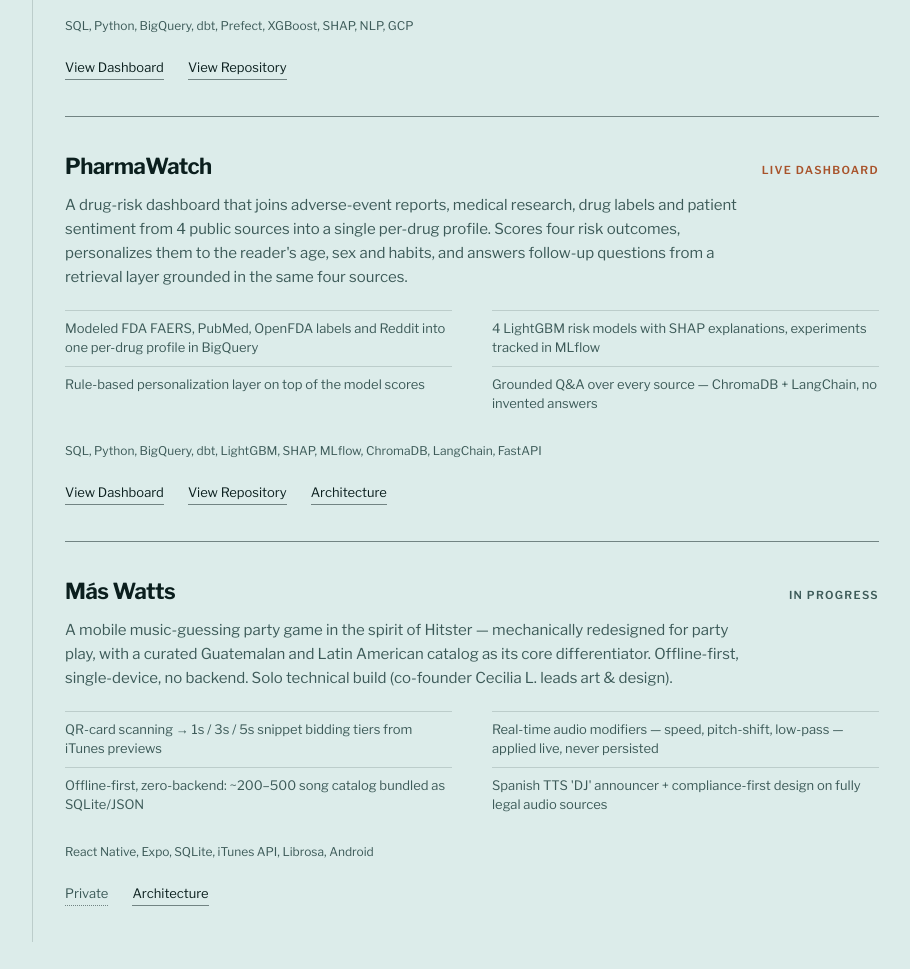
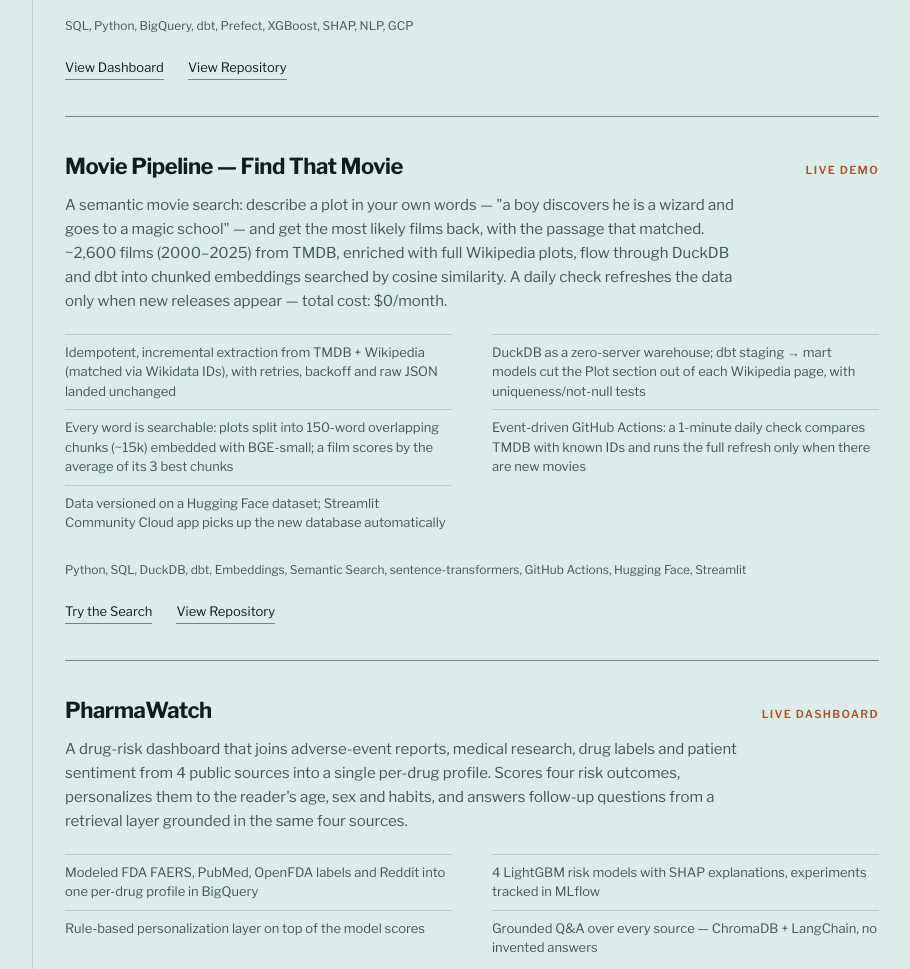
Before and after one commit to oscar-melendez77/oscar-melendez77.github.io, a plain HTML site: page portfolio.html in a window 1280 px wide. Shown: the part 5922-6891 px from the top of the page, without its empty margins (331-1241 px from the left). Drawn offline with nearby package versions, Linux system fonts and the light colour scheme.

Commit message:
Add Movie Pipeline project after SoundPulse

```diff
--- a/portfolio.html
+++ b/portfolio.html
@@ -358,6 +358,26 @@ forward-looking call on next week's dominant mood.`,
         // Delete the line and the button disappears.
         repo:  "https://github.com/oscar-melendez77/soundpulse-pipeline",
         tags:  ["SQL", "Python", "BigQuery", "dbt", "Prefect", "XGBoost", "SHAP", "NLP", "GCP"],
+      },
+      {
+        name:        "Movie Pipeline — Find That Movie",
+        badge:       "Live Demo",
+        description: `A semantic movie search: describe a plot in your own words — "a boy discovers
+he is a wizard and goes to a magic school" — and get the most likely films back, with the passage
+that matched. ~2,600 films (2000–2025) from TMDB, enriched with full Wikipedia plots, flow through
+DuckDB and dbt into chunked embeddings searched by cosine similarity. A daily check refreshes the
+data only when new releases appear — total cost: $0/month.`,
+        highlights: [
+          "Idempotent, incremental extraction from TMDB + Wikipedia (matched via Wikidata IDs), with retries, backoff and raw JSON landed unchanged",
+          "DuckDB as a zero-server warehouse; dbt staging → mart models cut the Plot section out of each Wikipedia page, with uniqueness/not-null tests",
+          "Every word is searchable: plots split into 150-word overlapping chunks (~15k) embedded with BGE-small; a film scores by the average of its 3 best chunks",
+          "Event-driven GitHub Actions: a 1-minute daily check compares TMDB with known IDs and runs the full refresh only when there are new movies",
+          "Data versioned on a Hugging Face dataset; Streamlit Community Cloud app picks up the new database automatically",
+        ],
+        link:  "https://movie-pipeline.streamlit.app/",
+        label: "Try the Search",
+        repo:  "https://github.com/oscar-melendez77/movie-pipeline",
+        tags:  ["Python", "SQL", "DuckDB", "dbt", "Embeddings", "Semantic Search", "sentence-transformers", "GitHub Actions", "Hugging Face", "Streamlit"],
       },
       {
         name:        "PharmaWatch",
```
